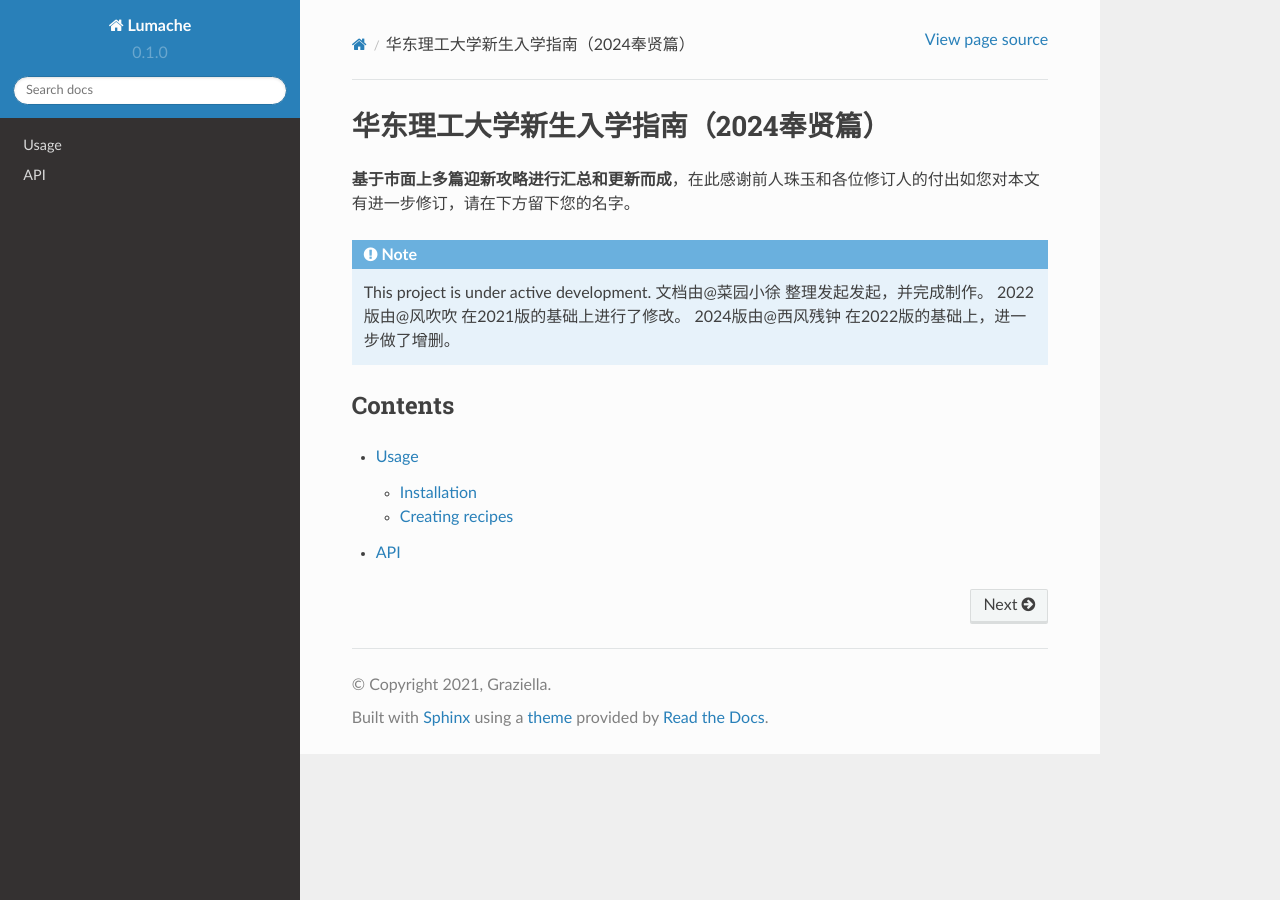
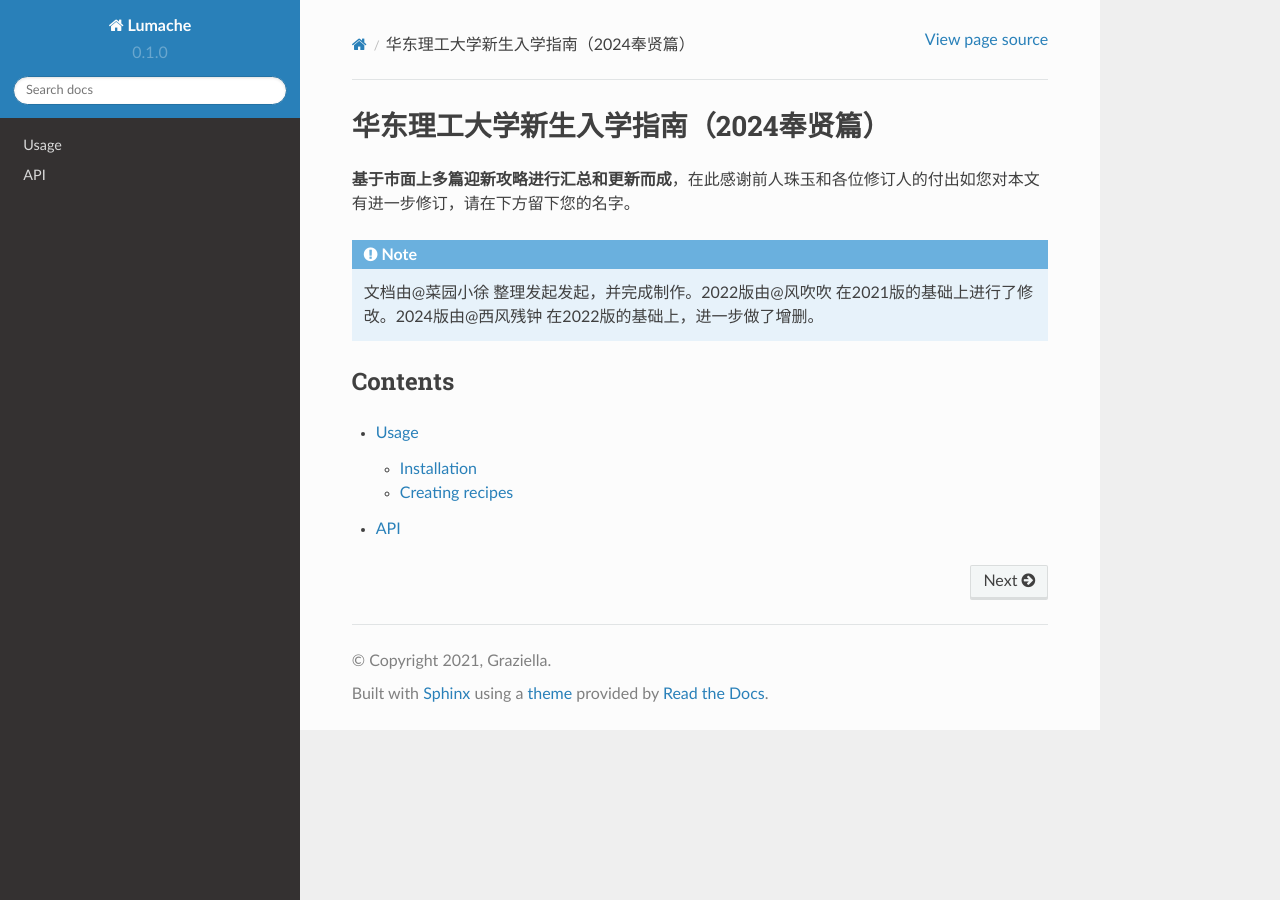
Before and after one commit to Will-Cameron1314/Ecust-Reading, a Sphinx documentation site: the page built from docs/source/index.rst, in a window 1280 px wide. Built offline with Sphinx 7.4.7 and the Read the Docs theme 2.0.0, drawn with Linux system fonts in a browser that asks for light colours.

Commit message:
Update index.rst

```diff
--- a/docs/source/index.rst
+++ b/docs/source/index.rst
@@ -3,12 +3,11 @@
 
 **基于市面上多篇迎新攻略进行汇总和更新而成**，在此感谢前人珠玉和各位修订人的付出如您对本文有进一步修订，请在下方留下您的名字。
 
+
 .. note::
 
-   This project is under active development.
-   文档由@菜园小徐 整理发起发起，并完成制作。
-   2022版由@风吹吹 在2021版的基础上进行了修改。
-   2024版由@西风残钟 在2022版的基础上，进一步做了增删。
+   文档由@菜园小徐 整理发起发起，并完成制作。2022版由@风吹吹 在2021版的基础上进行了修改。2024版由@西风残钟 在2022版的基础上，进一步做了增删。
+
 
 Contents
 --------
```
